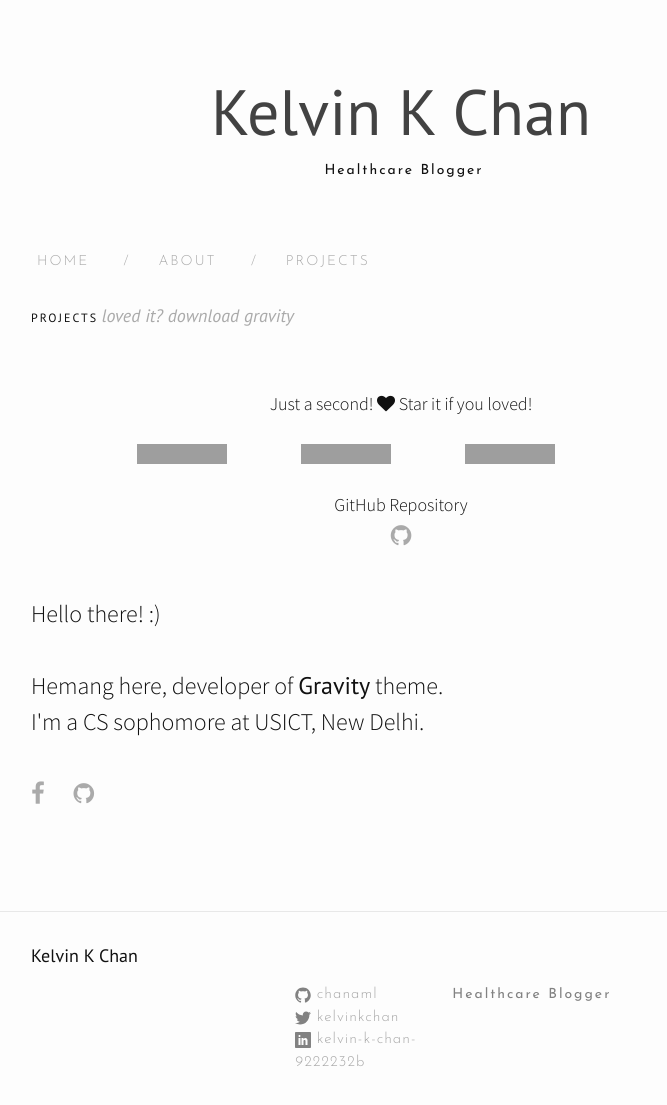
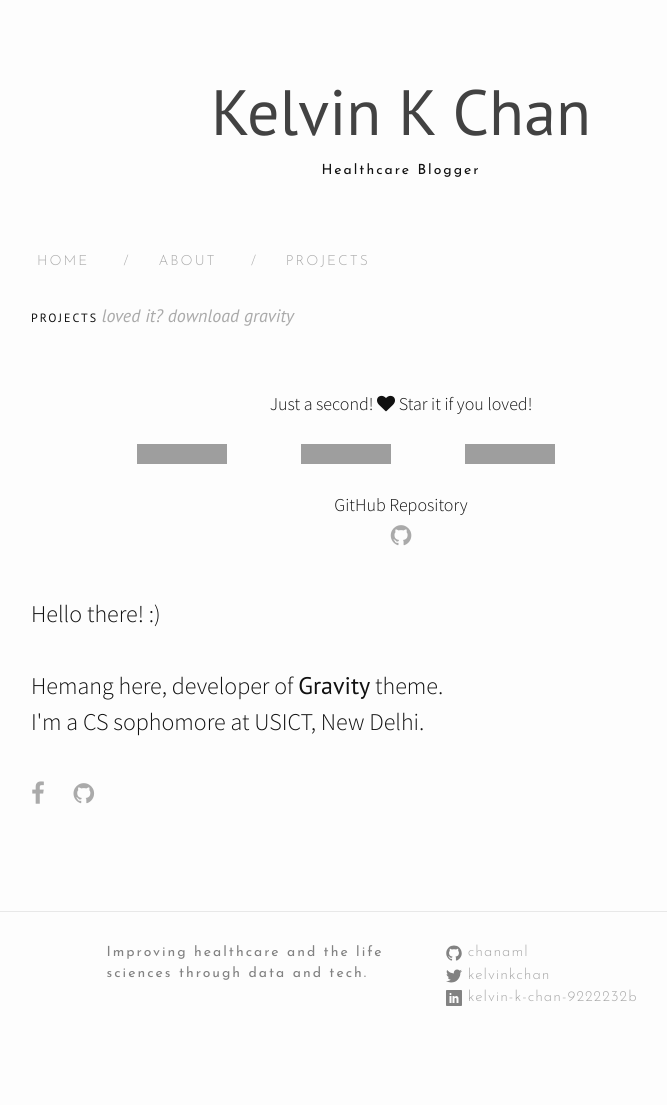
Before and after one commit to chanaml/chanaml.github.io, a Jekyll site: the page built from projects.md, in a window 1280 px wide, cut to the strip 0-1134 px from the top of the page. Shown: the top 1105 px of the strip, without its empty margins (239-906 px from the left). Built offline with Jekyll 4.4.1, drawn with Linux system fonts in a browser that asks for light colours; nearby versions of some CDN libraries; after the commit the page ends 1070 px from its top, so only the background shows below that; grey boxes are pictures that could not be loaded.

Commit message:
changed footer

```diff
--- a/_includes/footer.html
+++ b/_includes/footer.html
@@ -2,17 +2,10 @@
 
   <div class="wrapper">
 
-    <h2 class="footer-heading small-site-title">{{ site.title }}</h2>
-
     <div class="footer-col-wrapper">
-      <div class="footer-col footer-col-1">
+      <div class="footer-col footer-col-3">
         <ul class="contact-list footer-content">
 
-        </ul>
-      </div>
-
-      <div class="footer-col footer-col-2 footer-content">
-        <ul class="social-media-list">
           {% if site.github_username %}
           <li>
             {% include icon-github.html username=site.github_username %}
@@ -34,7 +27,7 @@
       </div>
 
       <div class="footer-col footer-col-3 site-description">
-        <p>{{ site.description }}</p>
+        <p>Improving healthcare and the life sciences through data and tech.</p>
       </div>
     </div>
 
--- a/css/style.scss
+++ b/css/style.scss
@@ -339,9 +339,10 @@
   margin-top: 1em;
 }
 .site-description {
+  text-align: left;
   font-size: 14px;
   letter-spacing: 2px;
-  text-indent: 6px;
+  text-indent: 0px;
   font-family: 'Josefin Sans';
 }
 .exclamationMark {
@@ -446,7 +447,7 @@
   letter-spacing: 1px;
 }
 .footer-col {
-  float: left;
+  float: right;
   margin-bottom: $spacing-unit / 2;
   padding-left: $spacing-unit / 2;
 }
@@ -459,7 +460,7 @@
   width: calc(20% - (#{$spacing-unit} / 2));
 }
 .footer-col-3 {
-  width: -webkit-calc(45% - (#{$spacing-unit} / 2));
+  width: -webkit-calc(100% - (#{$spacing-unit} / 2));
   width: calc(45% - (#{$spacing-unit} / 2));
 }
 @include media-query($on-laptop) {
```
Also changed, not shown: 9 other files.
